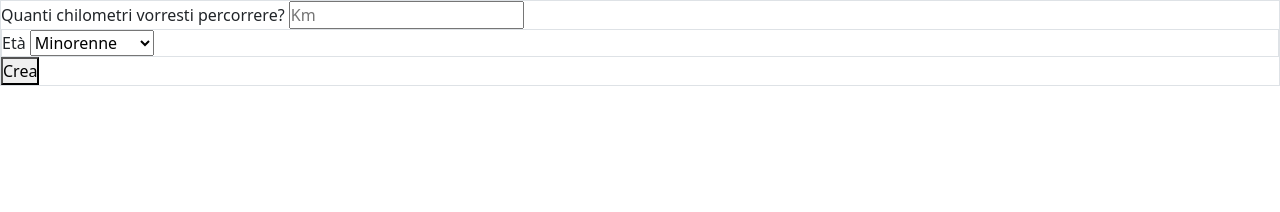
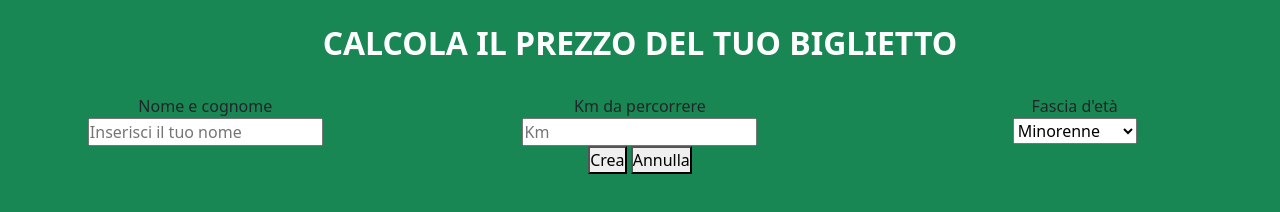
Before and after one commit to MichelaRicci/js-biglietto-treno-form, a plain HTML site: page index.html in a window 1280 px wide. Drawn offline with nearby package versions, Linux system fonts and the light colour scheme.

Commit message:
form + bg + h2

```diff
--- a/index.html
+++ b/index.html
@@ -14,14 +14,22 @@
     <!-- js -->
     <script defer src="js/script.js"></script>
 </head>
-<body>
-    <div class="border">
+<body class="bg-success text-center">
     <div>
-            <label for="kmTrip">Quanti chilometri vorresti percorrere?</label>
+        <h2 class="text-uppercase text-white fw-bold py-4">Calcola il prezzo del tuo biglietto</h2>
+
+        <form>
+            <div class="row row-cols-3 justify-content-around">
+                <div class="col">
+                    <label class="d-block" for="name">Nome e cognome</label>
+                    <input id="name" type="text" name="name" value="" placeholder="Inserisci il tuo nome">
+                </div>
+                <div class="col">
+                    <label class="d-block" for="kmTrip">Km da percorrere</label>
                     <input id="kmTrip" type="number" name="kmTrip" value="" placeholder="Km">
                 </div>
-        <div class="border">
-            <label for="userAge">Età</label>
+                <div class="col">
+                    <label class="d-block" for="userAge">Fascia d'età</label>
                     <select id="userAge" name="userAge">
 
                         <option value="young">Minorenne</option>
@@ -30,8 +38,13 @@
 
                     </select>
                 </div>
+            </div>
 
             <button id="ticketGenerator" type="button" name="ticketGenerator">Crea</button>
+            <button id="cancel" type="button" name="cancel">Annulla</button>
+
+        </form>
+
     </div>
 
 
```
Lines whose indentation alone changed are shown as unchanged.
